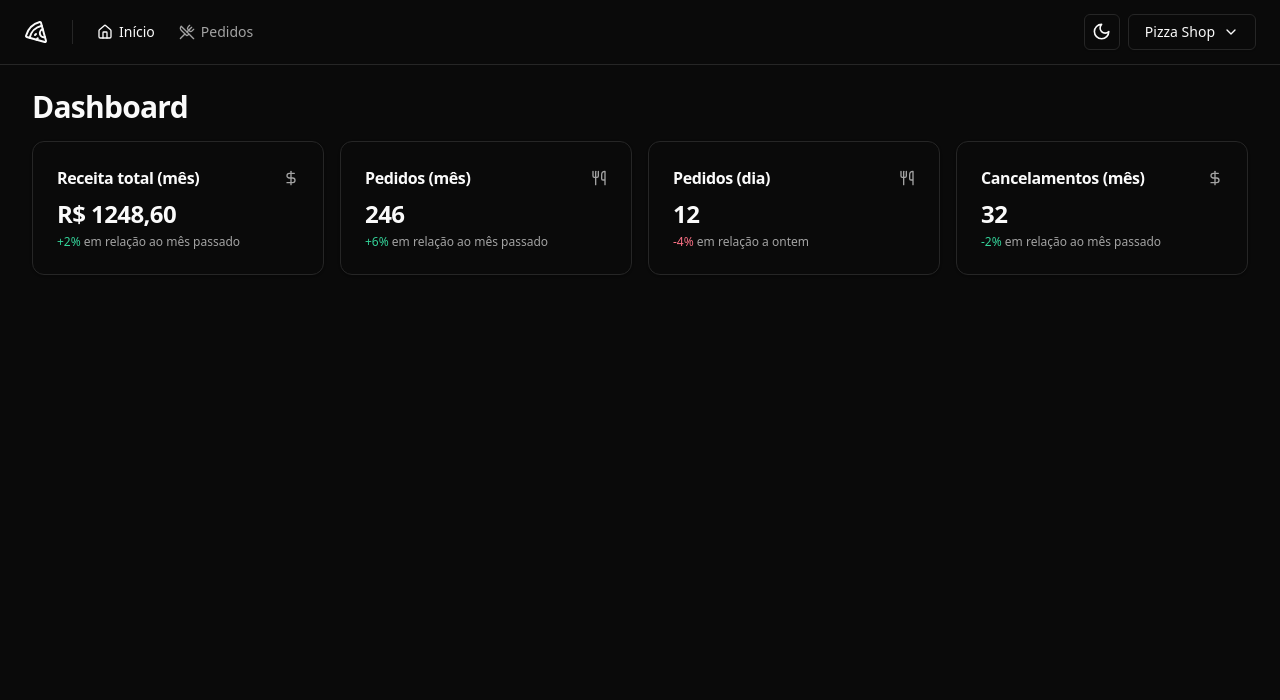
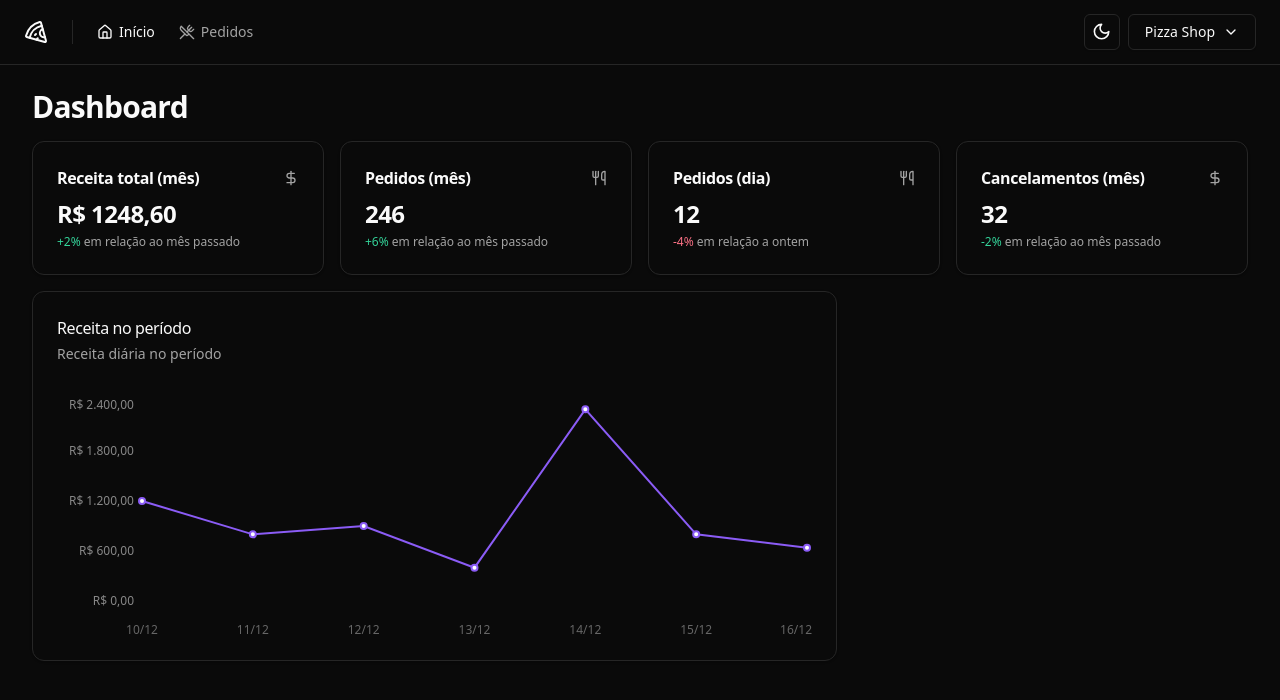
Before and after one commit to ericoBandeira/pizza-shop, a React (Vite) app: page / in a window 1280 px wide. Shown: the top 700 px of the page. Built offline with nearby package versions, Linux system fonts and the light colour scheme.

Commit message:
Add first chart

```diff
--- a/package.json
+++ b/package.json
@@ -29,6 +29,7 @@
     "react-helmet-async": "^2.0.5",
     "react-hook-form": "^7.53.0",
     "react-router-dom": "^6.26.2",
+    "recharts": "^2.12.7",
     "sonner": "^1.2.4",
     "sort-by": "^1.2.0",
     "tailwind-merge": "^2.5.2",
--- a/src/pages/app/dashboard/dashboard.tsx
+++ b/src/pages/app/dashboard/dashboard.tsx
@@ -4,6 +4,7 @@ import { DayOrdersAmountCard } from "./day-orders-amount-card";
 import { MonthCanceledOrdersAmountCard } from "./month-canceled-orders-amount-card";
 import { MonthOrdersAmountCard } from "./month-orders-amount-card";
 import { MonthRevenueCard } from "./month-revenue-card";
+import { RevenueChart } from "./revenue-chart";
 
 export function Dashboard() {
   return (
@@ -18,6 +19,10 @@ export function Dashboard() {
           <DayOrdersAmountCard />
           <MonthCanceledOrdersAmountCard />
         </div>
+
+        <div className="grid grid-cols-9 gap-4">
+          <RevenueChart />
+        </div>
       </div>
     </>
   );
--- /dev/null
+++ b/src/pages/app/dashboard/revenue-chart.tsx
@@ -0,0 +1,68 @@
+import {
+  CartesianGrid,
+  Line,
+  LineChart,
+  ResponsiveContainer,
+  Tooltip,
+  XAxis,
+  YAxis,
+} from "recharts";
+import colors from "tailwindcss/colors";
+
+import {
+  Card,
+  CardContent,
+  CardDescription,
+  CardHeader,
+  CardTitle,
+} from "@/components/ui/card";
+
+const data = [
+  { date: "10/12", revenue: 1200 },
+  { date: "11/12", revenue: 800 },
+  { date: "12/12", revenue: 900 },
+  { date: "13/12", revenue: 400 },
+  { date: "14/12", revenue: 2300 },
+  { date: "15/12", revenue: 800 },
+  { date: "16/12", revenue: 640 },
+];
+
+export function RevenueChart() {
+  return (
+    <Card className="col-span-6">
+      <CardHeader className="flex-row items-center justify-between pb-8">
+        <div className="space-y-1">
+          <CardTitle className="text-base font-medium">
+            Receita no período
+          </CardTitle>
+          <CardDescription>Receita diária no período</CardDescription>
+        </div>
+      </CardHeader>
+      <CardContent>
+        <ResponsiveContainer width="100%" height={240}>
+          <LineChart data={data} style={{ fontSize: 12 }}>
+            <XAxis dataKey="date" axisLine={false} tickLine={false} dy={16} />
+            <YAxis
+              stroke="#888"
+              axisLine={false}
+              tickLine={false}
+              width={80}
+              tickFormatter={(value: number) =>
+                value.toLocaleString("pt-BR", {
+                  style: "currency",
+                  currency: "BRL",
+                })
+              }
+            />
+            <Line
+              stroke={colors.violet[500]}
+              type="linear"
+              strokeWidth={2}
+              dataKey="revenue"
+            />
+          </LineChart>
+        </ResponsiveContainer>
+      </CardContent>
+    </Card>
+  );
+}
```
Also changed, not shown: 1 other file (tests, documents, lock files or other folders).
